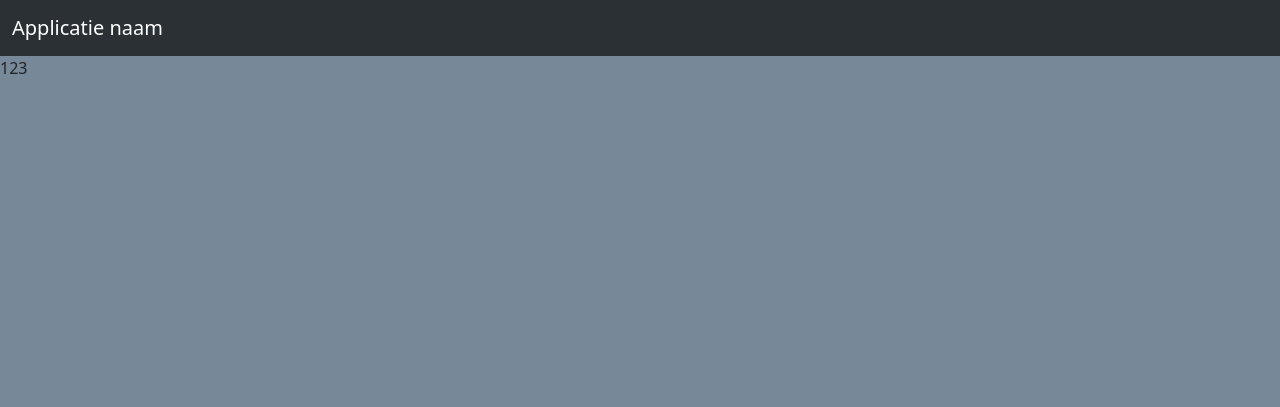
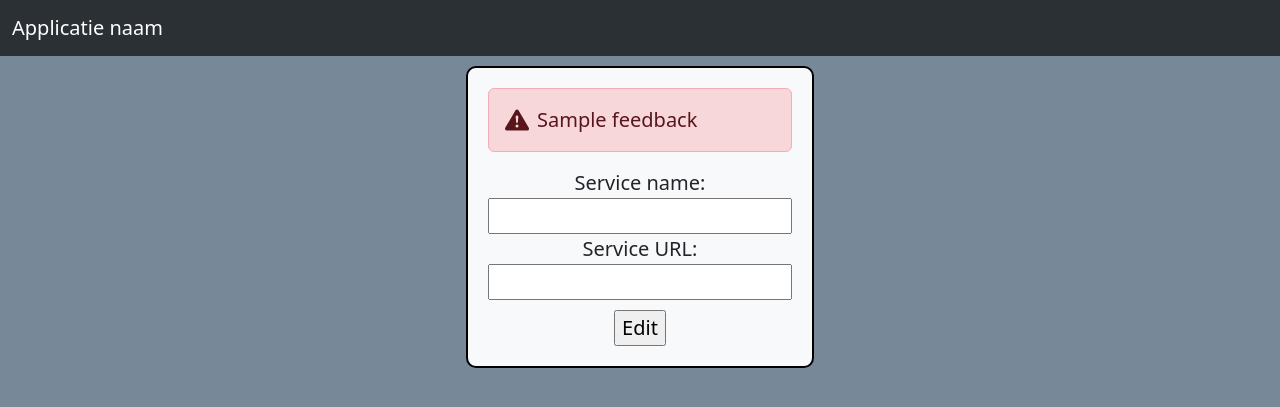
Before and after one commit to StefBuwalda/WebTech, a Flask app: template application/dash/templates/edit_service.html in a window 1280 px wide. Shown: the top 407 px of the page. Run offline with Flask 3, Linux system fonts and the light colour scheme; tables that the repository leaves empty hold one stand-in row (values such as "Sample post"); the template is opened without the code that fills it: values that come from a table or form of the project are taken from there, most other values are stand-ins (such as "Sample title", 1, 10 or a date in 2020).

Commit message:
Edit service

```diff
--- a/application/dash/forms.py
+++ b/application/dash/forms.py
@@ -1,13 +1,9 @@
 from flask_wtf import FlaskForm  # type: ignore
-from wtforms import (
-    StringField,
-    SubmitField,
-    URLField,
-)
+from wtforms import StringField, SubmitField, URLField
 from wtforms.validators import DataRequired
 
 
 class ServiceForm(FlaskForm):
     name = StringField("Service name:", validators=[DataRequired()])
     url = URLField("Service URL:", validators=[DataRequired()])
-    submit = SubmitField("Add")
+    submit = SubmitField("Submit")
--- a/application/dash/templates/edit_service.html
+++ b/application/dash/templates/edit_service.html
@@ -5,5 +5,47 @@ Add service
 {% endblock %}
 
 {% block content %}
-123
+<form class="form bg-body-tertiary" method="POST">
+    {{ form.hidden_tag() }}
+    <svg xmlns="http://www.w3.org/2000/svg" style="display: none;">
+        <symbol id="check-circle-fill" fill="currentColor" viewBox="0 0 16 16">
+            <path
+                d="M16 8A8 8 0 1 1 0 8a8 8 0 0 1 16 0zm-3.97-3.03a.75.75 0 0 0-1.08.022L7.477 9.417 5.384 7.323a.75.75 0 0 0-1.06 1.06L6.97 11.03a.75.75 0 0 0 1.079-.02l3.992-4.99a.75.75 0 0 0-.01-1.05z" />
+        </symbol>
+        <symbol id="exclamation-triangle-fill" fill="currentColor" viewBox="0 0 16 16">
+            <path
+                d="M8.982 1.566a1.13 1.13 0 0 0-1.96 0L.165 13.233c-.457.778.091 1.767.98 1.767h13.713c.889 0 1.438-.99.98-1.767L8.982 1.566zM8 5c.535 0 .954.462.9.995l-.35 3.507a.552.552 0 0 1-1.1 0L7.1 5.995A.905.905 0 0 1 8 5zm.002 6a1 1 0 1 1 0 2 1 1 0 0 1 0-2z" />
+        </symbol>
+    </svg>
+    {% if feedback %}
+    {% if feedback=="Service succesfully added" %}
+    <div class="alert alert-success d-flex align-items-center" role="alert">
+        <svg class="bi flex-shrink-0 me-2" width="24" height="24" role="img" aria-label="Success:">
+            <use xlink:href="#check-circle-fill" />
+        </svg>
+        <div>
+            {{feedback}}
+        </div>
+    </div>
+    {% else %}
+    <div class="alert alert-danger d-flex align-items-center" role="alert">
+        <svg class="bi flex-shrink-0 me-2" width="24" height="24" role="img" aria-label="Danger:">
+            <use xlink:href="#exclamation-triangle-fill" />
+        </svg>
+        <div>
+            {{feedback}}
+        </div>
+    </div>
+    {% endif %}
+    {% endif %}
+    <div>
+        {{ form.name.label }} <br> {{ form.name() }}
+    </div>
+    <div>
+        {{ form.url.label }} <br> {{ form.url() }}
+    </div>
+    <div class="submit">
+        {{ form.submit(value="Edit") }}
+    </div>
+</form>
 {% endblock %}
```
Also changed, not shown: application/dash/templates/dashboard.html (+13 -5 lines), application/dash/views.py (+15 -2 lines).
